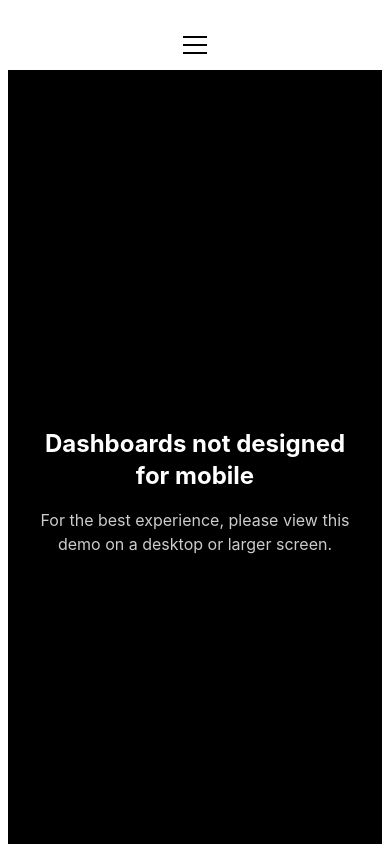
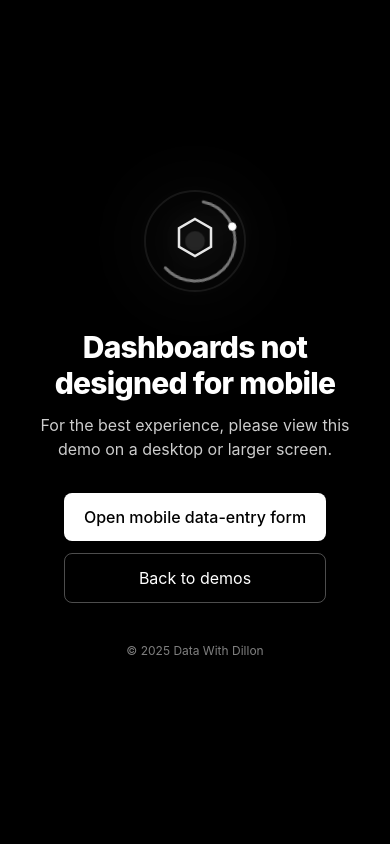
Before and after one commit to dillon-shearer/dillon-shearer-website, a Next.js app: page /demos/mobile-warning in a window 390 px wide. Shown: the top 844 px of the page. Built offline with nearby package versions, Linux system fonts and the light colour scheme.

Commit message:
upgrade mobile warning page UX

```diff
--- a/app/demos/mobile-warning/page.tsx
+++ b/app/demos/mobile-warning/page.tsx
@@ -1,12 +1,97 @@
+// app/demos/mobile-warning/page.tsx
 export default function MobileWarningPage() {
   return (
-    <div className="min-h-screen flex items-center justify-center bg-black text-white text-center px-6">
-      <div>
-        <h1 className="text-2xl font-bold mb-4">Dashboards not designed for mobile</h1>
-        <p className="opacity-80">
+    <main className="fixed inset-0 z-[9999] bg-black text-white">
+      <section className="min-h-dvh flex flex-col items-center justify-center text-center px-6">
+        {/* Signature Warning Glyph */}
+        <div className="relative mb-8" aria-hidden="true">
+          {/* Soft aura */}
+          <div className="absolute inset-0 blur-2xl opacity-30 rounded-full bg-white/10 animate-pulse" />
+          {/* SVG */}
+          <svg
+            width="112"
+            height="112"
+            viewBox="0 0 112 112"
+            className="relative drop-shadow-[0_0_12px_rgba(255,255,255,0.2)]"
+          >
+            {/* Outer subtle ring */}
+            <circle cx="56" cy="56" r="50" fill="none" stroke="rgba(255,255,255,0.08)" strokeWidth="2" />
+            {/* Rotating segmented arc */}
+            <g className="origin-center animate-rotate-slow">
+              <circle
+                cx="56"
+                cy="56"
+                r="40"
+                fill="none"
+                stroke="rgba(255,255,255,0.45)"
+                strokeWidth="3"
+                strokeLinecap="round"
+                strokeDasharray="60 45"
+                pathLength="100"
+              />
+            </g>
+            {/* Core hex (stable, engineered vibe) */}
+            <path
+              d="M56 34l16 9.25v18.5L56 71l-16-9.25v-18.5L56 34z"
+              fill="none"
+              stroke="white"
+              strokeOpacity="0.9"
+              strokeWidth="2.5"
+            />
+            {/* Inner pulse */}
+            <circle cx="56" cy="56" r="6.5" className="fill-white/90 animate-ping-soft" />
+            {/* Orbiting node */}
+            <g className="origin-center animate-orbit">
+              <circle cx="56" cy="16" r="4" className="fill-white" />
+            </g>
+          </svg>
+        </div>
+
+        <h1 className="text-3xl font-extrabold tracking-tight mb-3">
+          Dashboards not designed for mobile
+        </h1>
+        <p className="text-base opacity-80 max-w-md">
           For the best experience, please view this demo on a desktop or larger screen.
         </p>
-      </div>
-    </div>
+
+        {/* Actions */}
+        <div className="mt-8 flex flex-col sm:flex-row gap-3">
+          <a
+            href="/demos/gym-dashboard/form"
+            className="inline-flex items-center justify-center rounded-lg px-5 py-3 bg-white text-black font-medium hover:bg-neutral-200 transition"
+          >
+            Open mobile data-entry form
+          </a>
+          <a
+            href="/demos"
+            className="inline-flex items-center justify-center rounded-lg px-5 py-3 border border-white/30 hover:border-white/60 transition"
+          >
+            Back to demos
+          </a>
+        </div>
+
+        <p className="mt-10 text-xs opacity-50">© {new Date().getFullYear()} Data With Dillon</p>
+      </section>
+
+      {/* Local keyframes (no Tailwind config needed) */}
+      <style jsx>{`
+        @keyframes rotate-slow {
+          0% { transform: rotate(0deg); }
+          100% { transform: rotate(360deg); }
+        }
+        @keyframes orbit {
+          0% { transform: rotate(0deg); }
+          100% { transform: rotate(360deg); }
+        }
+        @keyframes ping-soft {
+          0% { transform: scale(1); opacity: 0.9; }
+          70% { transform: scale(1.6); opacity: 0; }
+          100% { transform: scale(1.6); opacity: 0; }
+        }
+        .animate-rotate-slow { animation: rotate-slow 7s linear infinite; }
+        .animate-orbit { animation: orbit 4.6s linear infinite; }
+        .animate-ping-soft { animation: ping-soft 2.2s ease-out infinite; transform-origin: center; }
+      `}</style>
+    </main>
   )
 }
```
